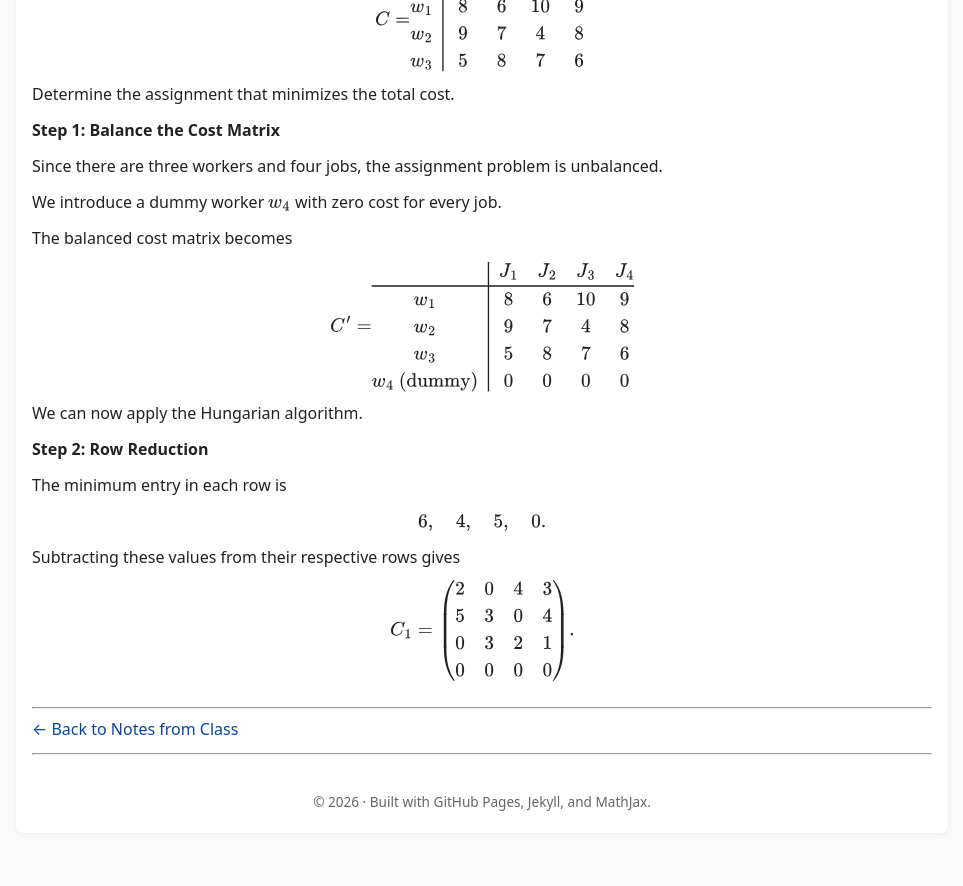
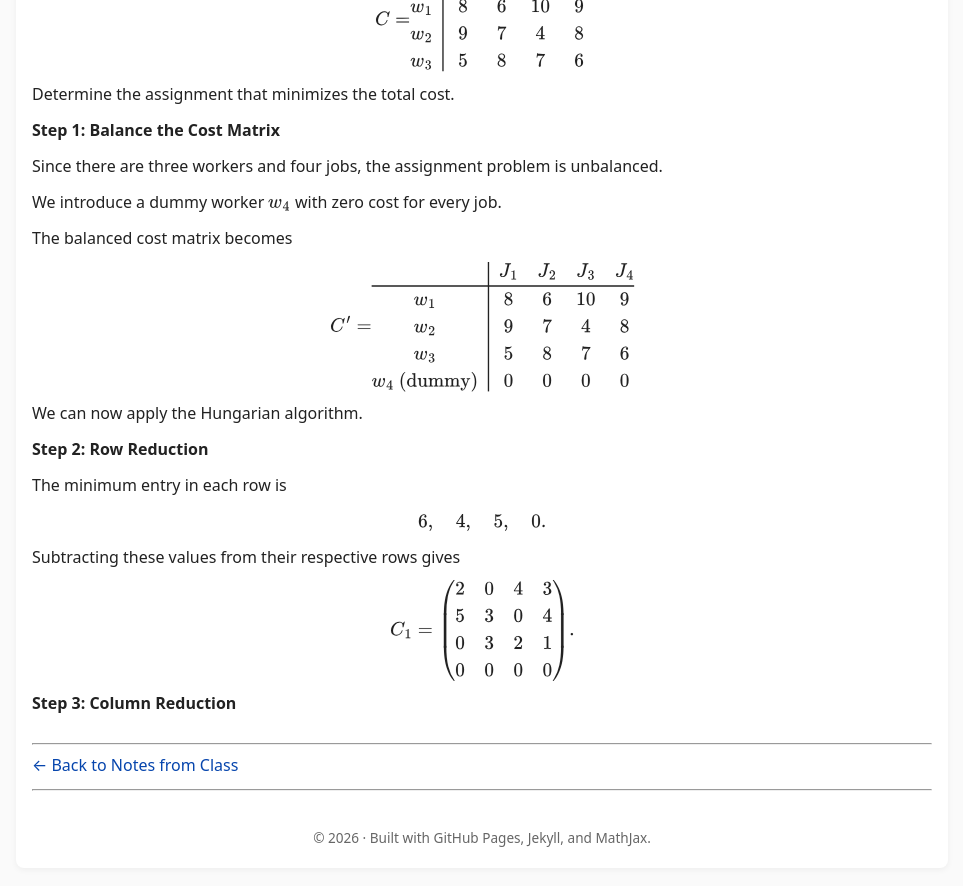
Before and after one commit to SaleemKamaludin/SaleemKamaludin.github.io, a Jekyll site: the page built from courses/math-2276/notes-from-class/supplementary-lecture-6/index.md, in a window 1280 px wide and 900 px high, scrolled down 10383 px. Shown: the top 886 px of the window, without its empty margins (158-1121 px from the left). Built offline with Jekyll 4.4.1, drawn with Linux system fonts in a browser that asks for light colours; before the commit the page ends 11248 px from its top, so only the background shows below that.

Commit message:
Begin Step 3 column reduction in Example 1.4

```diff
--- a/courses/math-2276/notes-from-class/supplementary-lecture-6/index.md
+++ b/courses/math-2276/notes-from-class/supplementary-lecture-6/index.md
@@ -1749,6 +1749,14 @@ C_1=
 
     </div>
 </div>
+
+  <div id="example-unbalanced-assignment-problem-step-3-column-reduction">
+
+    <p>
+      <strong>Step 3: Column Reduction</strong>
+    </p>
+
+  </div>
 </div>
 
 
```
